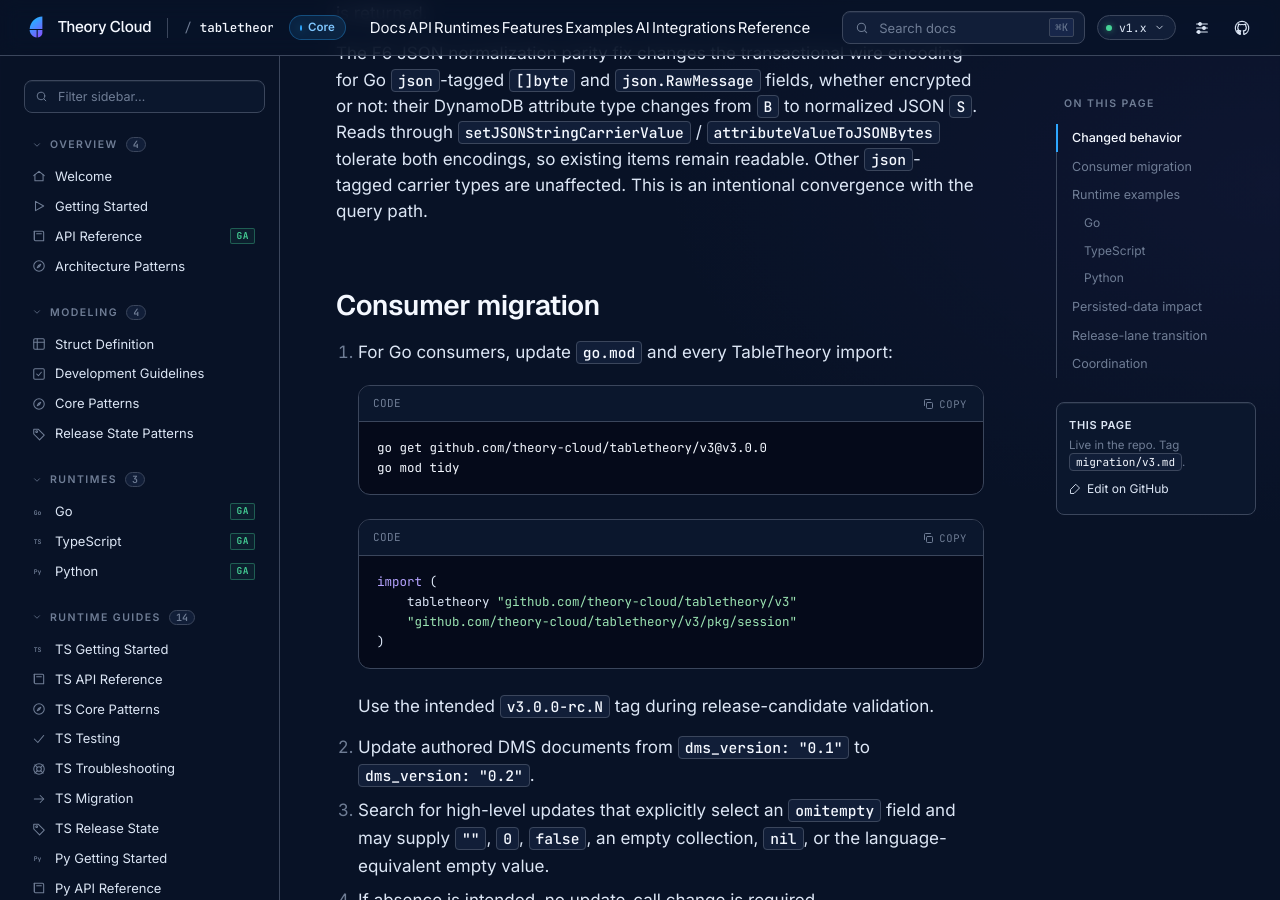
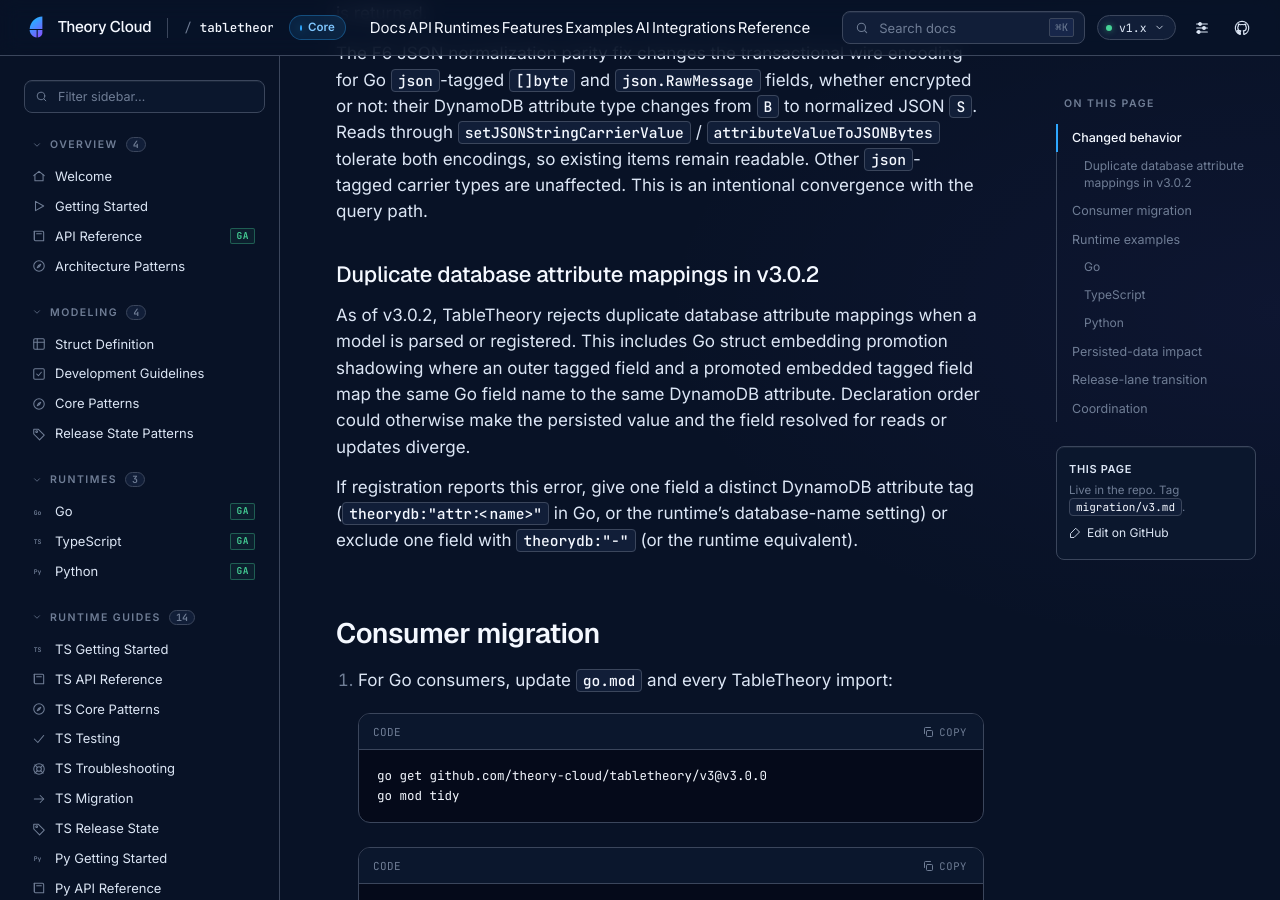
Before and after one commit to theory-cloud/TableTheory, a Jekyll site: the page built from docs/migration/v3.md, in a window 1280 px wide and 900 px high, scrolled down 1648 px. Built offline with Jekyll 4.4.1, drawn with Linux system fonts in a browser that asks for light colours; some of the changed text lies outside the part shown.

Commit message:
docs(model): add duplicate mapping migration note
Document the v3.0.2 parse-time rejection of duplicate DynamoDB attribute mappings, including Go embedded tagged-field shadowing, and the consumer remediation.

Refs THE-2784

```diff
--- a/docs/migration/v3.md
+++ b/docs/migration/v3.md
@@ -63,6 +63,19 @@ Reads through `setJSONStringCarrierValue` / `attributeValueToJSONBytes` tolerate
 both encodings, so existing items remain readable. Other `json`-tagged carrier
 types are unaffected. This is an intentional convergence with the query path.
 
+### Duplicate database attribute mappings in v3.0.2
+
+As of v3.0.2, TableTheory rejects duplicate database attribute mappings when a
+model is parsed or registered. This includes Go struct embedding promotion
+shadowing where an outer tagged field and a promoted embedded tagged field map
+the same Go field name to the same DynamoDB attribute. Declaration order could
+otherwise make the persisted value and the field resolved for reads or updates
+diverge.
+
+If registration reports this error, give one field a distinct DynamoDB
+attribute tag (`theorydb:"attr:<name>"` in Go, or the runtime's database-name
+setting) or exclude one field with `theorydb:"-"` (or the runtime equivalent).
+
 ## Consumer migration
 
 1. For Go consumers, update `go.mod` and every TableTheory import:
@@ -118,6 +131,9 @@ types are unaffected. This is an intentional convergence with the query path.
 13. Audit Go model-shaped transaction updates for `json`-tagged `[]byte` and
     `json.RawMessage` fields, encrypted or not. Their wire type changes from `B`
     to normalized JSON `S`; existing reads remain tolerant of both encodings.
+14. Audit models for fields that map to the same DynamoDB attribute, including
+    tagged fields shadowed through Go struct embedding. Rename or exclude one
+    mapping before upgrading to v3.0.2.
 
 Legacy Go index-role tags such as `theorydb:"gsi:Name:pk"` and
 `theorydb:"gsi:Name:sk"` remain protected from update assignment. Exact token
```
